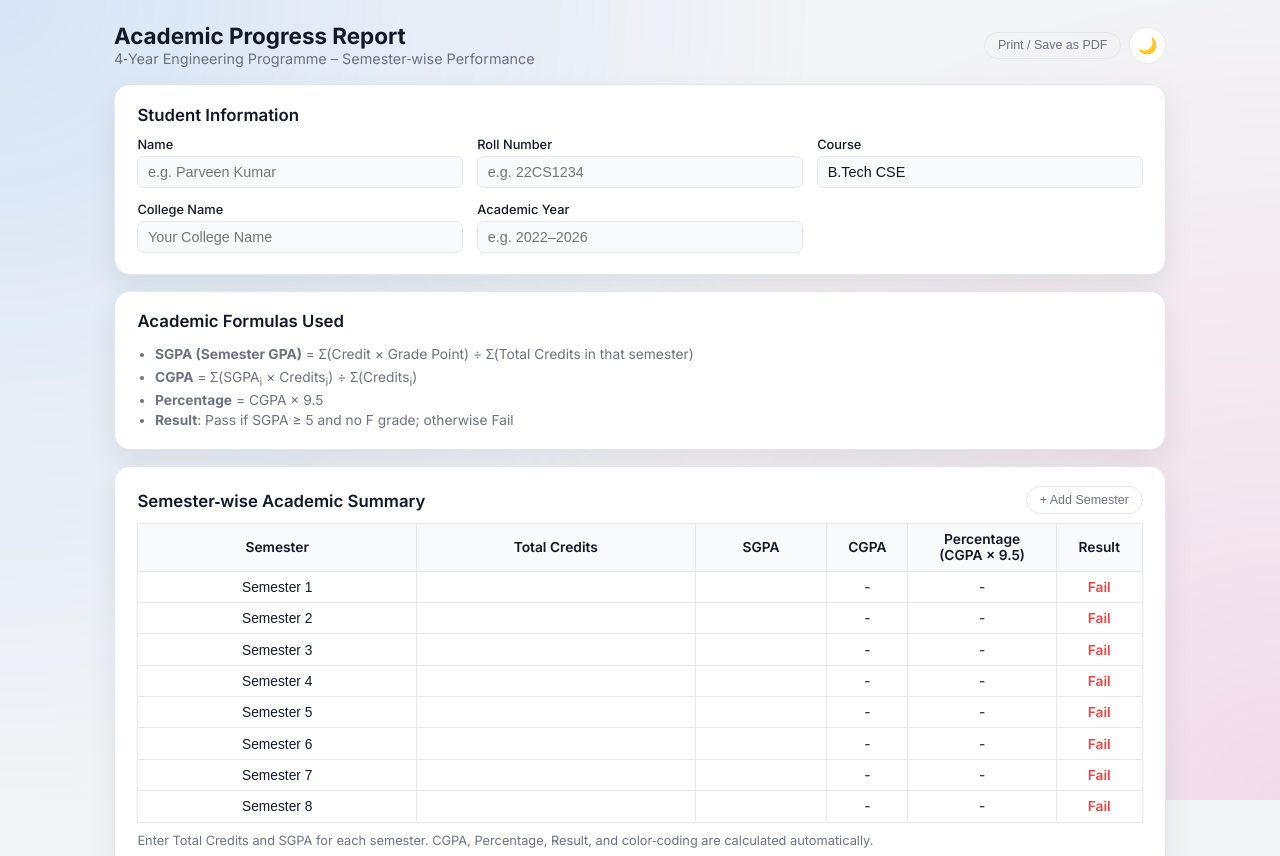
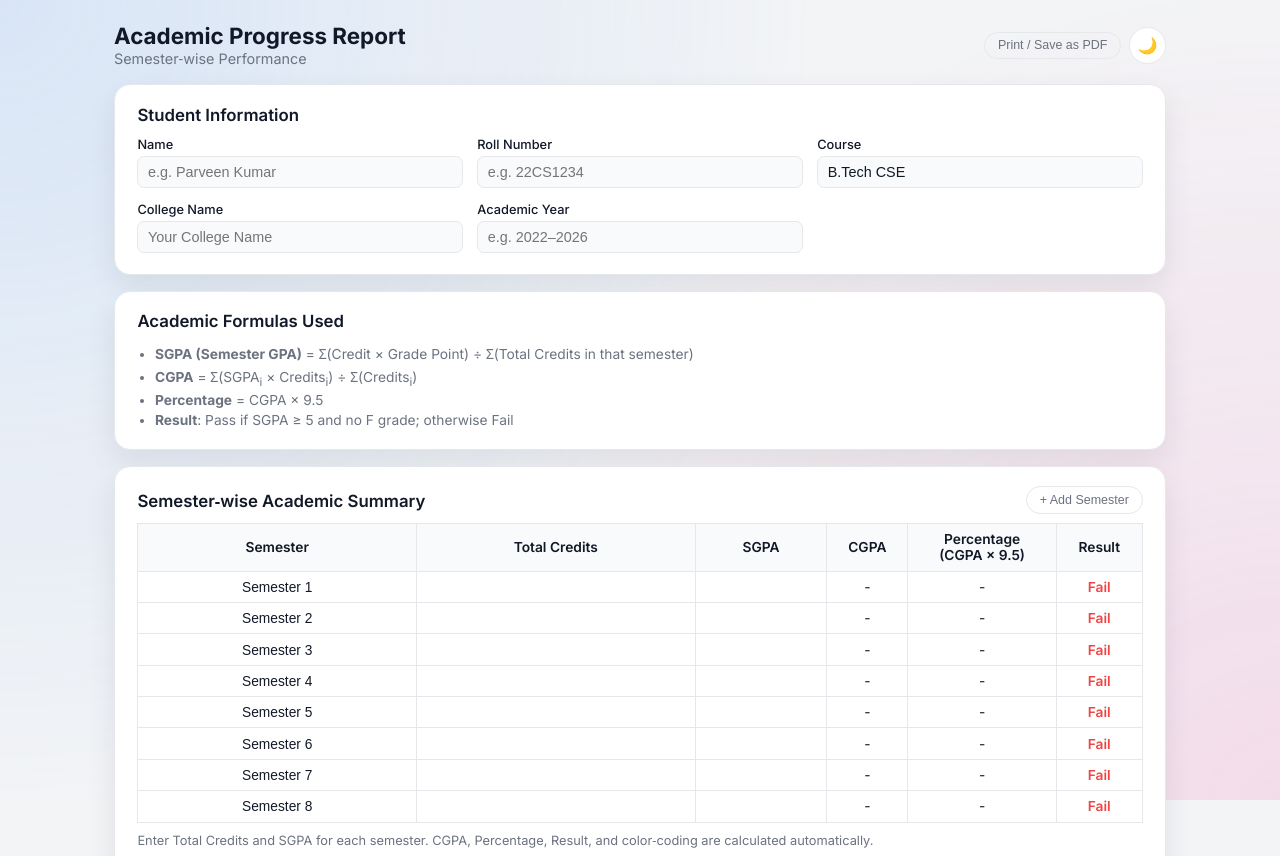
Before and after one commit to ParveenKumar10/semester-wise-marksheet, a plain HTML site: page index.html in a window 1280 px wide. Shown: the top 856 px of the page. Drawn offline with Linux system fonts and the light colour scheme.

Commit message:
Fix HTML formatting and add missing elements

```diff
--- a/index.html
+++ b/index.html
@@ -18,7 +18,7 @@
     <header class="report-header">
       <div>
         <h1>Academic Progress Report</h1>
-        <p class="sub">4‑Year Engineering Programme – Semester‑wise Performance</p>
+        <p class="sub">Semester‑wise Performance</p>
       </div>
       <div class="header-actions">
         <button onclick="window.print()" class="btn-ghost-sm">Print / Save as PDF</button>
@@ -121,6 +121,7 @@
       </div>
     </section>
 
+
     <!-- Dashboard -->
     <section class="card">
       <h2>Academic Dashboard</h2>
```
